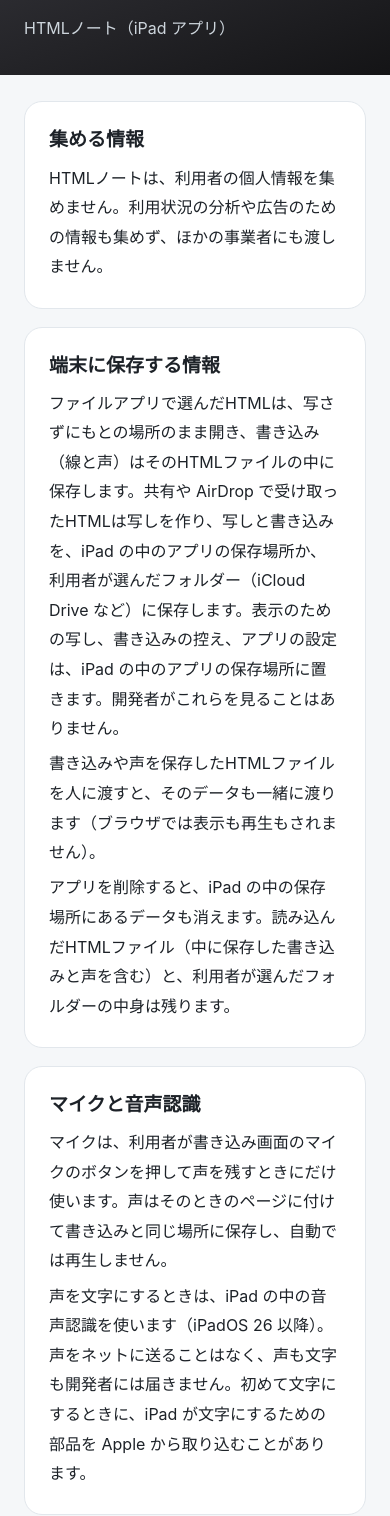
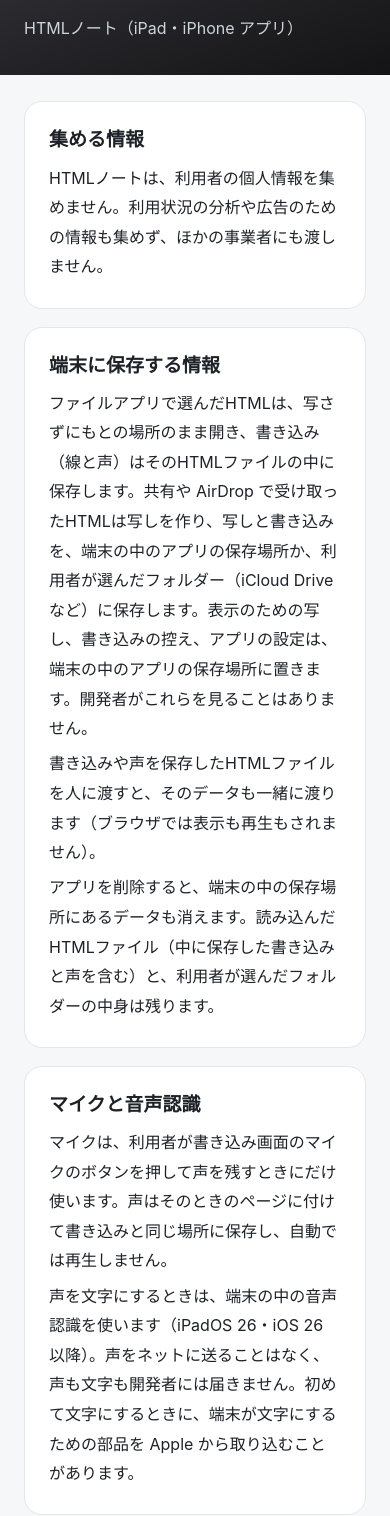
Before and after one commit to ShinFROG/HTMLNote, a plain HTML site: page privacy.html in a window 390 px wide. Shown: the part 84-1600 px from the top of the page. Drawn offline with Linux system fonts and the light colour scheme.

Commit message:
iPhone 対応に合わせて、サポートとプライバシーポリシーを直す
Co-Authored-By: Claude Opus 5.5 <noreply@anthropic.com>

```diff
--- a/privacy.html
+++ b/privacy.html
@@ -19,7 +19,7 @@
 </style>
 </head>
 <body>
-<header><div class="wrap"><h1>プライバシーポリシー</h1><p>HTMLノート（iPad アプリ）</p></div></header>
+<header><div class="wrap"><h1>プライバシーポリシー</h1><p>HTMLノート（iPad・iPhone アプリ）</p></div></header>
 <main class="wrap">
   <section>
     <h2>集める情報</h2>
@@ -27,14 +27,14 @@
   </section>
   <section>
     <h2>端末に保存する情報</h2>
-    <p>ファイルアプリで選んだHTMLは、写さずにもとの場所のまま開き、書き込み（線と声）はそのHTMLファイルの中に保存します。共有や AirDrop で受け取ったHTMLは写しを作り、写しと書き込みを、iPad の中のアプリの保存場所か、利用者が選んだフォルダー（iCloud Drive など）に保存します。表示のための写し、書き込みの控え、アプリの設定は、iPad の中のアプリの保存場所に置きます。開発者がこれらを見ることはありません。</p>
+    <p>ファイルアプリで選んだHTMLは、写さずにもとの場所のまま開き、書き込み（線と声）はそのHTMLファイルの中に保存します。共有や AirDrop で受け取ったHTMLは写しを作り、写しと書き込みを、端末の中のアプリの保存場所か、利用者が選んだフォルダー（iCloud Drive など）に保存します。表示のための写し、書き込みの控え、アプリの設定は、端末の中のアプリの保存場所に置きます。開発者がこれらを見ることはありません。</p>
     <p>書き込みや声を保存したHTMLファイルを人に渡すと、そのデータも一緒に渡ります（ブラウザでは表示も再生もされません）。</p>
-    <p>アプリを削除すると、iPad の中の保存場所にあるデータも消えます。読み込んだHTMLファイル（中に保存した書き込みと声を含む）と、利用者が選んだフォルダーの中身は残ります。</p>
+    <p>アプリを削除すると、端末の中の保存場所にあるデータも消えます。読み込んだHTMLファイル（中に保存した書き込みと声を含む）と、利用者が選んだフォルダーの中身は残ります。</p>
   </section>
   <section>
     <h2>マイクと音声認識</h2>
     <p>マイクは、利用者が書き込み画面のマイクのボタンを押して声を残すときにだけ使います。声はそのときのページに付けて書き込みと同じ場所に保存し、自動では再生しません。</p>
-    <p>声を文字にするときは、iPad の中の音声認識を使います（iPadOS 26 以降）。声をネットに送ることはなく、声も文字も開発者には届きません。初めて文字にするときに、iPad が文字にするための部品を Apple から取り込むことがあります。</p>
+    <p>声を文字にするときは、端末の中の音声認識を使います（iPadOS 26・iOS 26 以降）。声をネットに送ることはなく、声も文字も開発者には届きません。初めて文字にするときに、端末が文字にするための部品を Apple から取り込むことがあります。</p>
   </section>
   <section>
     <h2>通信</h2>
@@ -52,7 +52,7 @@
   <section>
     <h2>改定</h2>
     <p>内容を変えるときは、このページで知らせます。</p>
-    <p>提供者：RYOTA SHIN<br>制定：2026年11月8日<br>改定：2026年11月12日</p>
+    <p>提供者：RYOTA SHIN<br>制定：2026年11月8日<br>改定：2026年11月27日</p>
   </section>
 </main>
 <footer><a href="./">HTMLノートのサポート</a></footer>
```
Also changed, not shown: index.html (+4 -4 lines).
